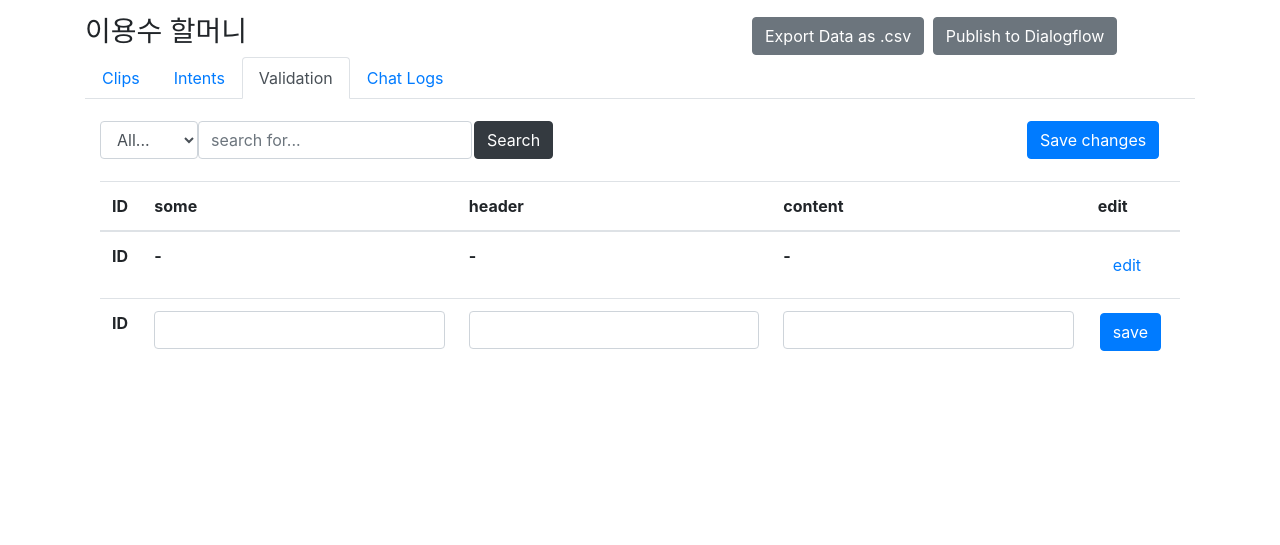
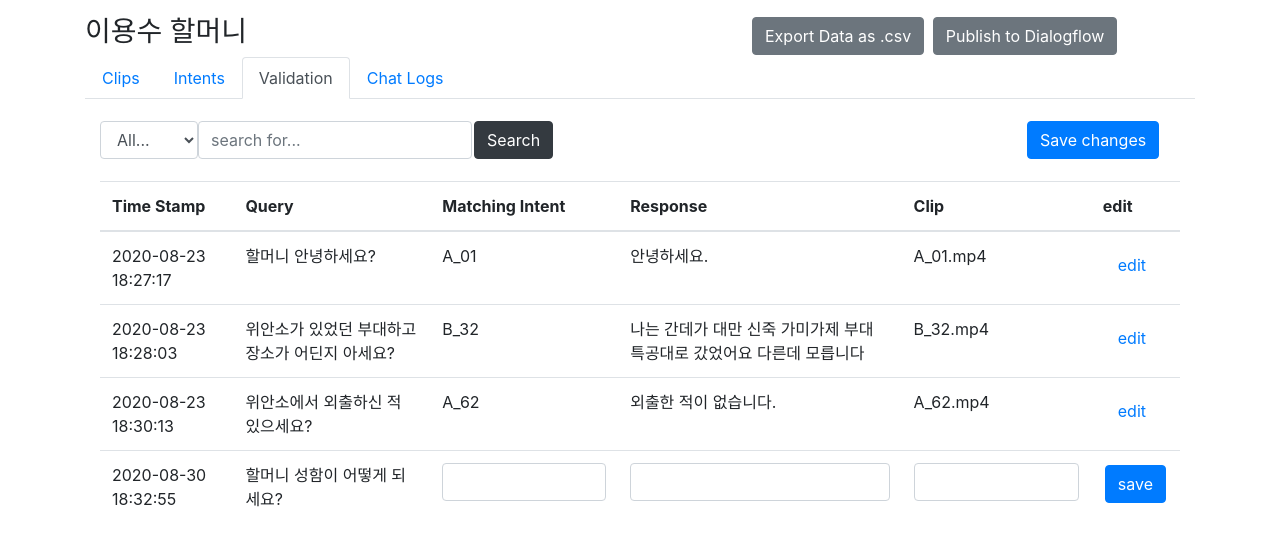
Before and after one commit to choesw/web-demo, a plain HTML site: page editor-validation.html in a window 1280 px wide. Shown: the part 63-608 px from the top of the page. Drawn offline with nearby package versions, Linux system fonts and the light colour scheme.

Commit message:
Update editor-validation.html

```diff
--- a/editor-validation.html
+++ b/editor-validation.html
@@ -77,10 +77,11 @@
                     <table class="table" style="margin-top:20px;">
                         <thead>
                             <tr>
-                                <th>ID</th>
-                                <th>some</th>
-                                <th>header</th>
-                                <th>content</th>
+                                <th>Time Stamp</th>
+                                <th>Query</th>
+                                <th>Matching Intent</th>
+                                <th>Response</th>
+                                <th>Clip</th>
                                 <th>edit</th>
                             </tr>
                         </thead>
@@ -89,24 +90,49 @@
 
                             <!-- edit 클릭 전 -->
                             <tr>
-                                <th>ID</th>
-                                <th>-</th>
-                                <th>-</th>
-                                <th>-</th>
-                                <th>
+                                <td>2020-08-23 18:27:17</td>
+                                <td>할머니 안녕하세요?</td>
+                                <td>A_01</td>
+                                <td>안녕하세요.</td>
+                                <td>A_01.mp4</td>
+                                <td>
                                     <button class="btn btn-link">edit</button>
-                                </th>
+                                </td>
                             </tr>
+
+                            <tr>
+                                <td>2020-08-23 18:28:03</td>
+                                <td>위안소가 있었던 부대하고 장소가 어딘지 아세요?</td>
+                                <td>B_32</td>
+                                <td>나는 간데가 대만 신죽 가미가제 부대 특공대로 갔었어요 다른데 모릅니다</td>
+                                <td>B_32.mp4</td>
+                                <td>
+                                    <button class="btn btn-link">edit</button>
+                                </td>
+                            </tr>
+
+                            <tr>
+                                <td>2020-08-23 18:30:13</td>
+                                <td>위안소에서 외출하신 적 있으세요?</td>
+                                <td>A_62</td>
+                                <td>외출한 적이 없습니다.</td>
+                                <td>A_62.mp4</td>
+                                <td>
+                                    <button class="btn btn-link">edit</button>
+                                </td>
+                            </tr>
+
 
                             <!-- edit 클릭 후 -->
                             <tr>
-                                <th>ID</th>
-                                <th><input type="text" class="form-control"></th>
-                                <th><input type="text" class="form-control"></th>
-                                <th><input type="text" class="form-control"></th>
-                                <th>
+                                <td>2020-08-30 18:32:55</td>
+                                <td>할머니 성함이 어떻게 되세요?</td>
+                                <td><input type="text" class="form-control"></td>
+                                <td><input type="text" class="form-control"></td>
+                                <td><input type="text" class="form-control"></td>
+                                <td>
                                     <button class="btn btn-primary">save</button>
-                                </th>
+                                </td>
                             </tr>
                         </tbody>
 
```
